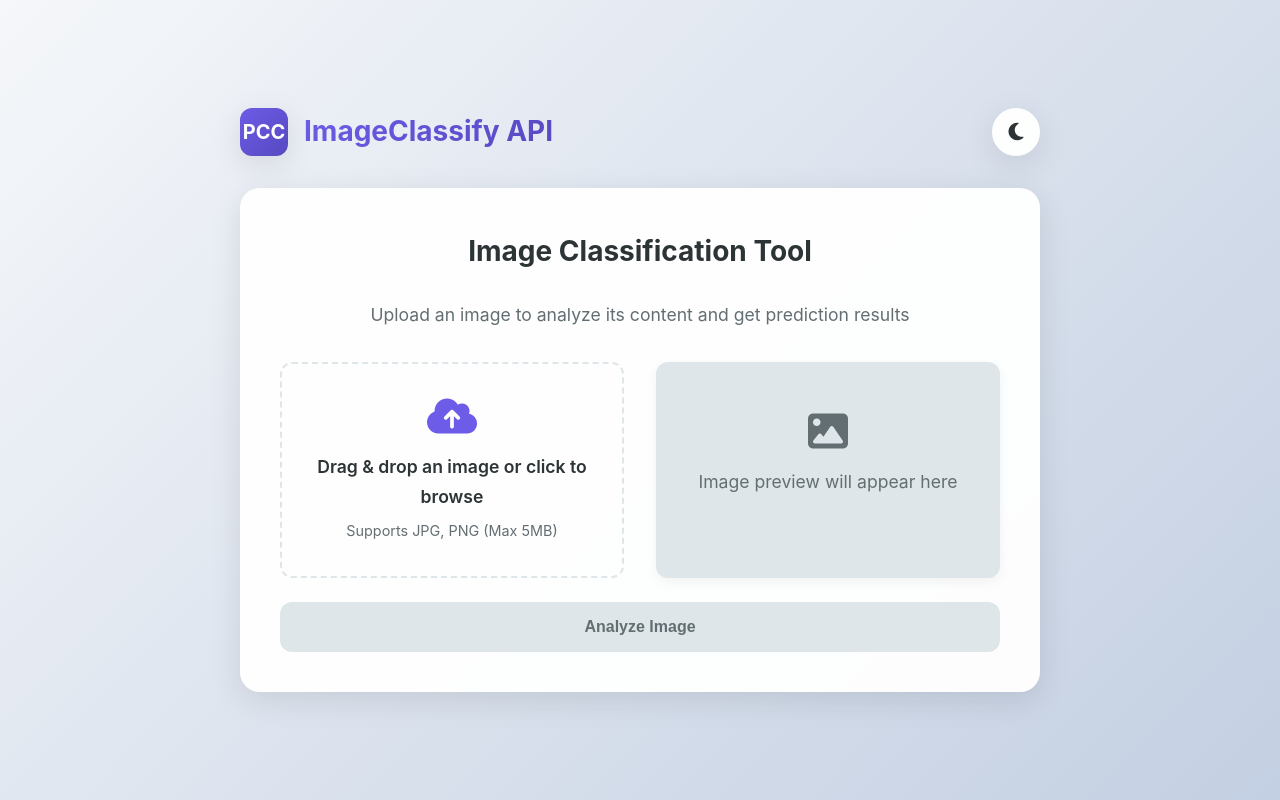
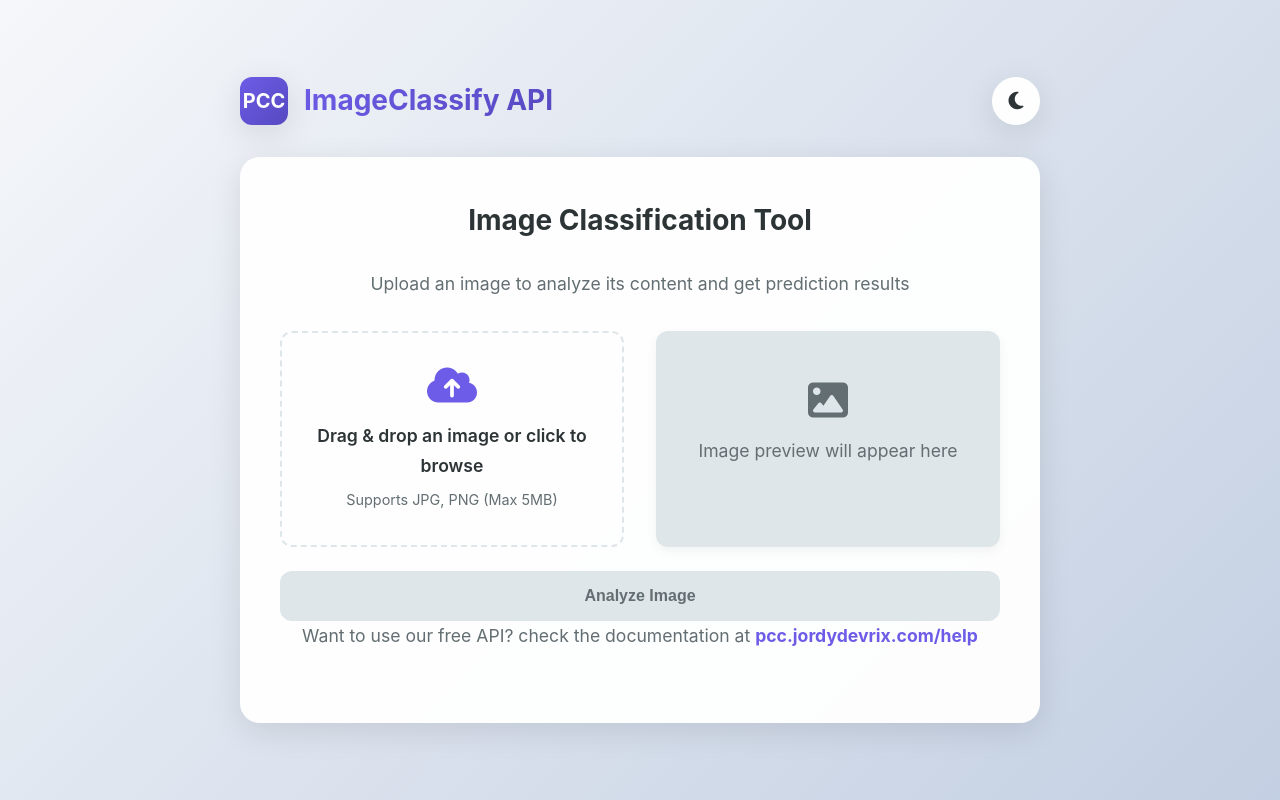
Before and after one commit to JordyDevrix/PCC-img-detector, a Flask app: page / in a window 1280 px wide. Run offline with Flask 3, Linux system fonts and the light colour scheme.

Commit message:
small changes in index page

```diff
--- a/templates/index.html
+++ b/templates/index.html
@@ -395,6 +395,12 @@
                 height: 200px;
             }
         }
+
+        a {
+            text-decoration: none;
+            color: var(--primary);
+        }
+
     </style>
 </head>
 <body>
@@ -456,6 +462,12 @@
                     </div>
                 </div>
             </div>
+            <p>
+                Want to use our free API? check the documentation at
+                <strong>
+                    <a href="https://pcc.jordydevrix.com/help">pcc.jordydevrix.com/help</a>
+                </strong>
+            </p>
         </div>
     </div>
 
```
